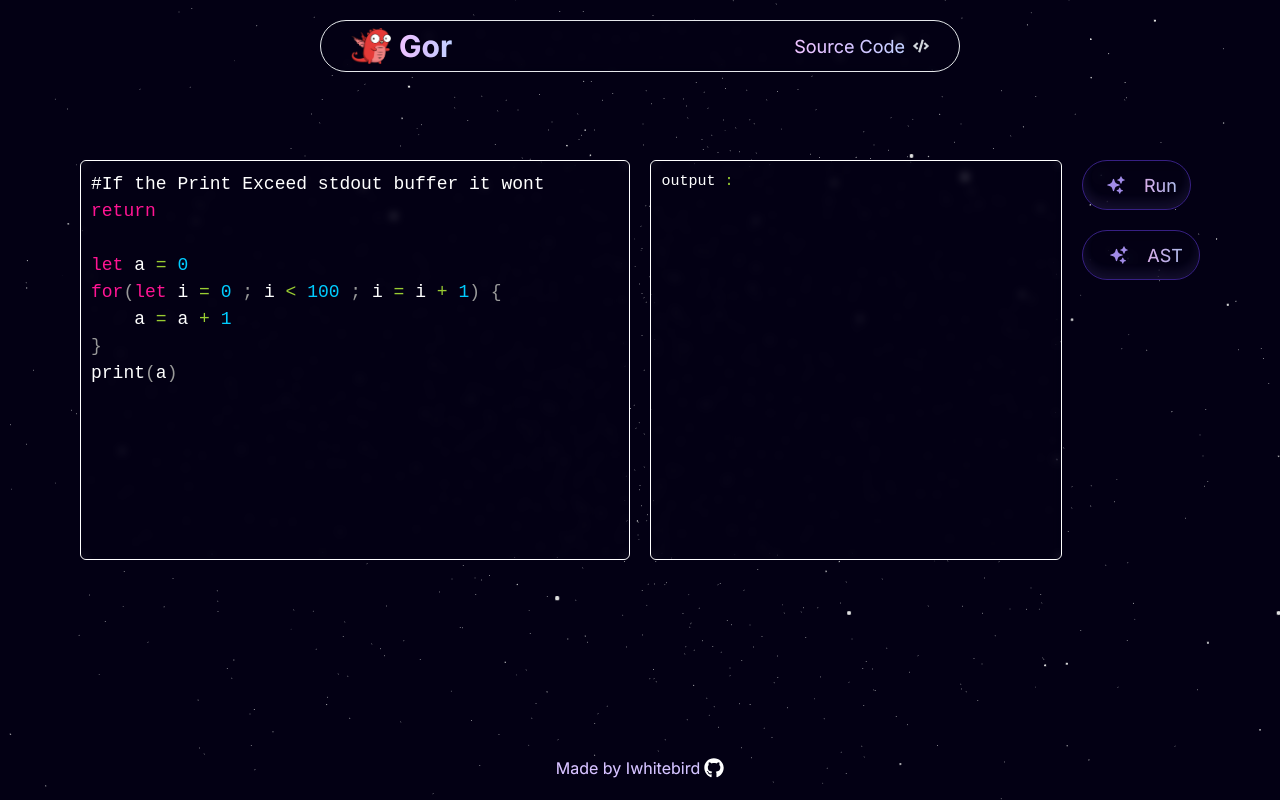
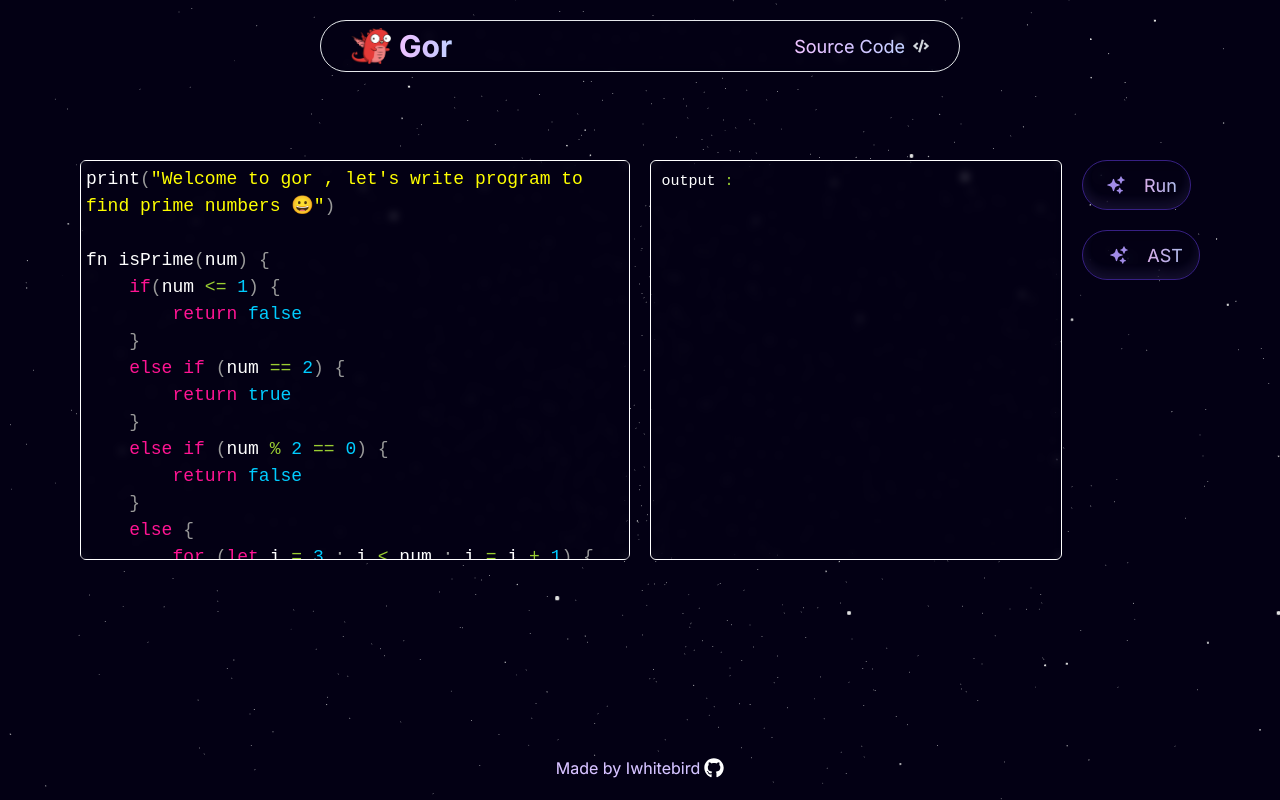
Before and after one commit to IWhitebird/gor-website, a Next.js app: page / in a window 1280 px wide. Built offline with nearby package versions, Linux system fonts and the light colour scheme; a web font is replaced by a local one.

Commit message:
Some changes

```diff
--- /dev/null
+++ b/components/constants/input.tsx
@@ -0,0 +1,34 @@
+export const codeInput =
+`print("Welcome to gor , let's write program to find prime numbers 😀")
+
+fn isPrime(num) {
+    if(num <= 1) {
+        return false
+    }
+    else if (num == 2) {
+        return true
+    }
+    else if (num % 2 == 0) {
+        return false
+    }
+    else {
+        for (let i = 3 ; i < num ; i = i + 1) {
+            if (num % i == 0) {
+                return false
+            }
+        }
+        return true
+    }
+}
+
+fn findPrimes(n) {
+    for(let k = 2 ; k <= n ; k = k + 1) {
+        if(isPrime(k)){
+            print(k)
+        }
+    }
+    return 0
+}
+
+findPrimes(10)
+`
--- a/components/sub/CodeEditor.tsx
+++ b/components/sub/CodeEditor.tsx
@@ -1,8 +1,8 @@
 import Editor from 'react-simple-code-editor';
 import { highlight, languages } from 'prismjs';
-import 'prismjs/components/prism-clike';
-import 'prismjs/components/prism-javascript';
-import 'prismjs/themes/prism-funky.css';
+// import 'prismjs/components/prism-clike';
+// import 'prismjs/components/prism-javascript';
+// import 'prismjs/themes/prism-funky.css';
 
 const CodeEditor = ({code, setCode} : any) => {
       return (
@@ -10,14 +10,14 @@ const CodeEditor = ({code, setCode} : any) => {
           value={code}
           onValueChange={code => setCode(code)}
           highlight={code => highlight(code, languages.js , 'js')}
-          padding={10}
+          padding={5}
           style={{
             width: "100%",
             height: "100%",
             fontFamily: '"Fira code", "Fira Mono", monospace',
             fontSize: 18,
             backdropFilter: 'blur(4px)',
-            borderRadius: 6,
+            // borderRadius: 6,
             color: "#fff",
             overflowY: 'auto'
           }}
--- a/components/sub/HeroContent.tsx
+++ b/components/sub/HeroContent.tsx
@@ -6,20 +6,14 @@ import CodeEditor from "./CodeEditor";
 import SparklesIcon from "@heroicons/react/24/solid/SparklesIcon";
 import axios from "axios";
 import AstEditor from "./AstEditor";
+import { codeInput } from "../constants/input";
 
 const HeroContent = () => {
 
   const [loading, setLoading] = React.useState(false);
   const [output, setOutput] = React.useState("");
   const [ast , setAst] = React.useState("");
-  const [code, setCode] = React.useState(`#If the Print Exceed stdout buffer it wont return
-
-let a = 0
-for(let i = 0 ; i < 100 ; i = i + 1) {
-    a = a + 1
-}
-print(a)
-`);
+  const [code, setCode] = React.useState(codeInput);
   const [viewType , setViewType] = React.useState("ast");
 
   async function clickHandler() {
--- a/package.json
+++ b/package.json
@@ -11,13 +11,15 @@
   "dependencies": {
     "@heroicons/react": "^2.0.18",
     "axios": "^1.6.7",
+    "codemirror": "^6.0.1",
     "next": "13.5.6",
     "prism-react-renderer": "^2.3.1",
     "prismjs": "^1.29.0",
     "react": "^18",
+    "react-codemirror2": "^8.0.0",
     "react-dom": "^18",
     "react-icons": "^4.11.0",
-    "react-simple-code-editor": "^0.13.1"
+    "react-simple-code-editor": "^0.14.1"
   },
   "devDependencies": {
     "@react-three/drei": "^9.88.4",
```
Also changed, not shown: 1 other file (tests, documents, lock files or other folders).
